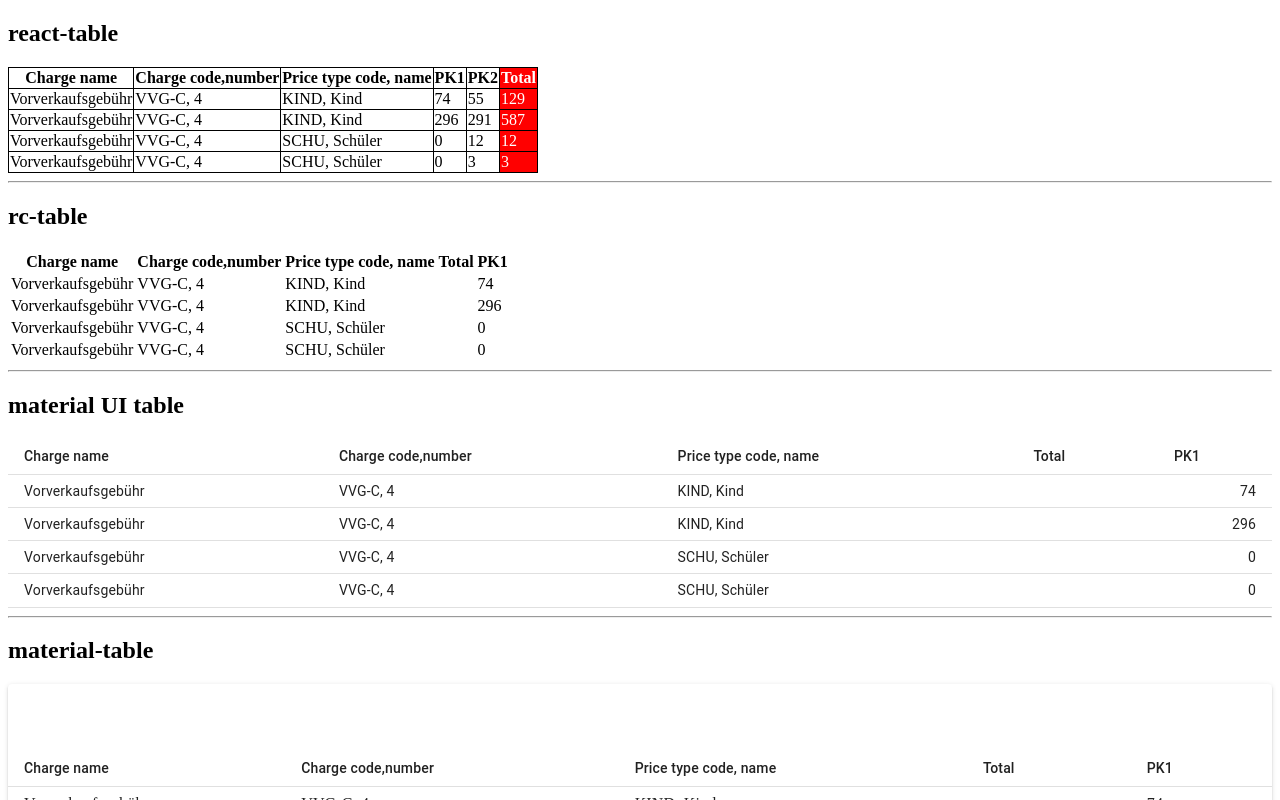
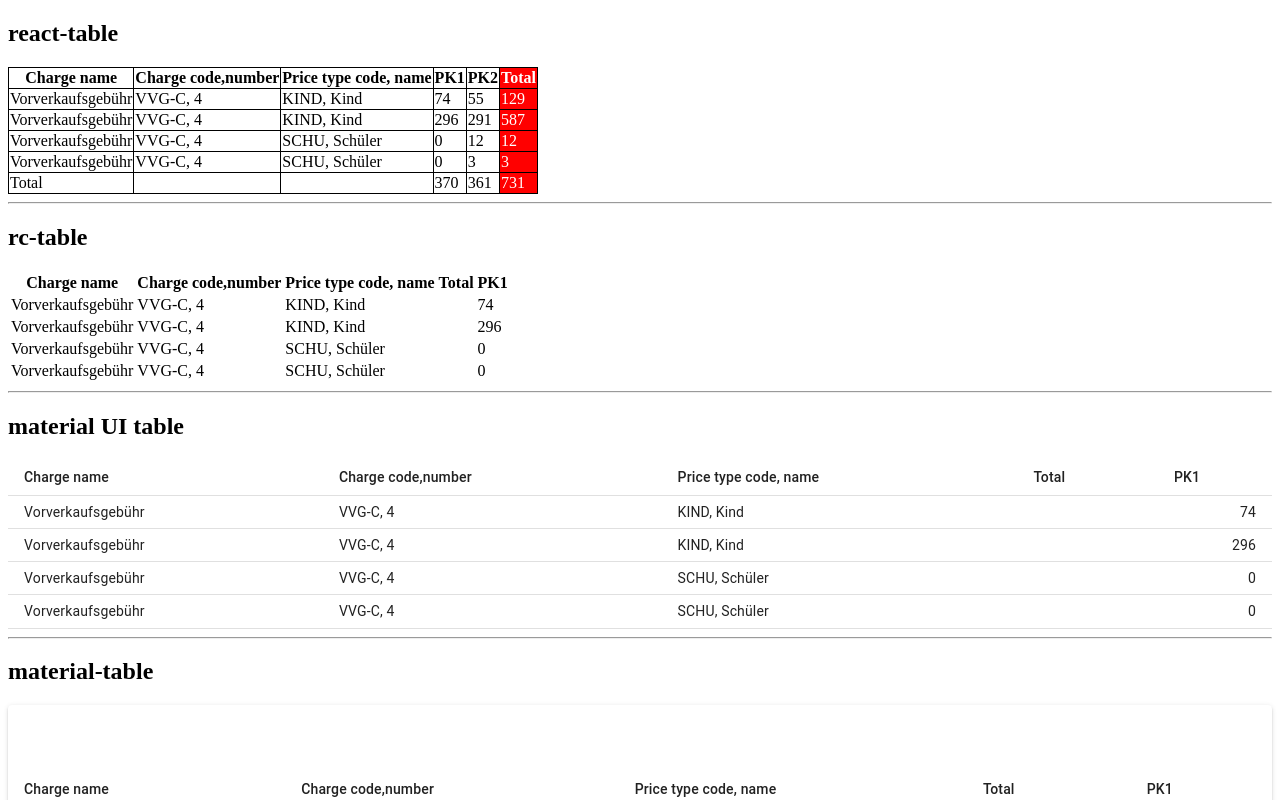
Before and after one commit to nenadbugaric/tables, a React (Create React App) app: page / in a window 1280 px wide. Shown: the top 800 px of the page. Built offline with nearby package versions, Linux system fonts and the light colour scheme.

Commit message:
rt | global total row

```diff
--- a/src/tables/react-table/index.jsx
+++ b/src/tables/react-table/index.jsx
@@ -19,12 +19,14 @@
   border-bottom: none;
   background: ${({ style }) => style?.background ?? "transparent"};
   color: ${({ style }) => style?.color ?? "black"};
+  font-weight: ${({ style }) => style?.['font-weight'] ?? "400"};
 `;
-const TD_NONE = styled.td`
-  visibility: hidden;
-  border: none;
-  border-right: 1px solid black;
-`;
+
+const config = {
+  total: 2,
+}
+
+const columnSum = (column, rows) => rows.reduce((sum, row) => sum + row.values?.[column], 0);
 
 export default function ReactTable() {
   const columns = React.useMemo(
@@ -32,25 +34,31 @@
       {
         Header: "Charge name",
         accessor: "chargeName",
+        Footer: 'Total',
       },
       {
         Header: "Charge code,number",
         accessor: "chargeCode",
+        Footer: '',
       },
       {
         Header: "Price type code, name",
         accessor: "priceType",
+        Footer: '',
       },
       {
         Header: "PK1",
         accessor: "pk1",
+        Footer: data => columnSum('pk1', data.rows),
       },
       {
         Header: "PK2",
         accessor: "pk2",
+        Footer: data => columnSum('pk2', data.rows),
       },
       {
         Header: "Total",
+        uuid: 'horizontalTotal',
         style: {
           background: "red",
           color: "white",
@@ -59,6 +67,7 @@
           const columnsToInlude = ["pk1", "pk2"];
           return columnsToInlude.reduce((sum, column) => row[column] + sum, 0);
         },
+        Footer: data => columnSum('Total', data.rows),
       },
     ],
     []
@@ -68,6 +77,7 @@
     getTableProps,
     getTableBodyProps,
     headerGroups,
+    footerGroups,
     rows,
     prepareRow,
   } = useTable({ columns, data });
@@ -106,6 +116,18 @@
             );
           })}
         </tbody>
+
+        {config.total && (
+          <tfoot>
+          {footerGroups.map(group => (
+            <tr {...group.getFooterGroupProps()}>
+              {group.headers.map(column => (
+                <TD style={column?.style} {...column.getFooterProps()}>{column.render("Footer")}</TD>
+              ))}
+            </tr>
+          ))}
+        </tfoot>
+        )}
       </TABLE>
     </div>
   );
```
